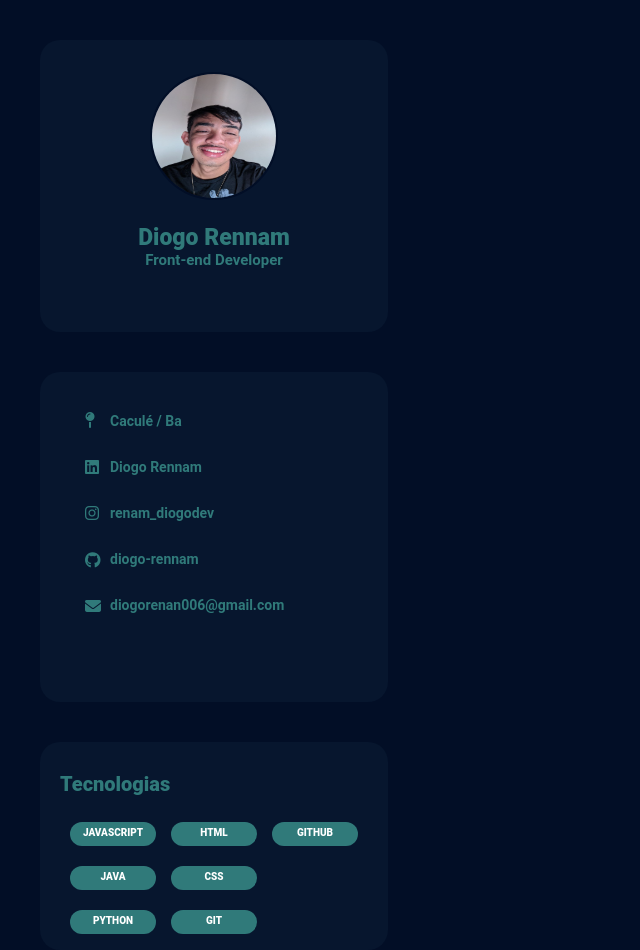
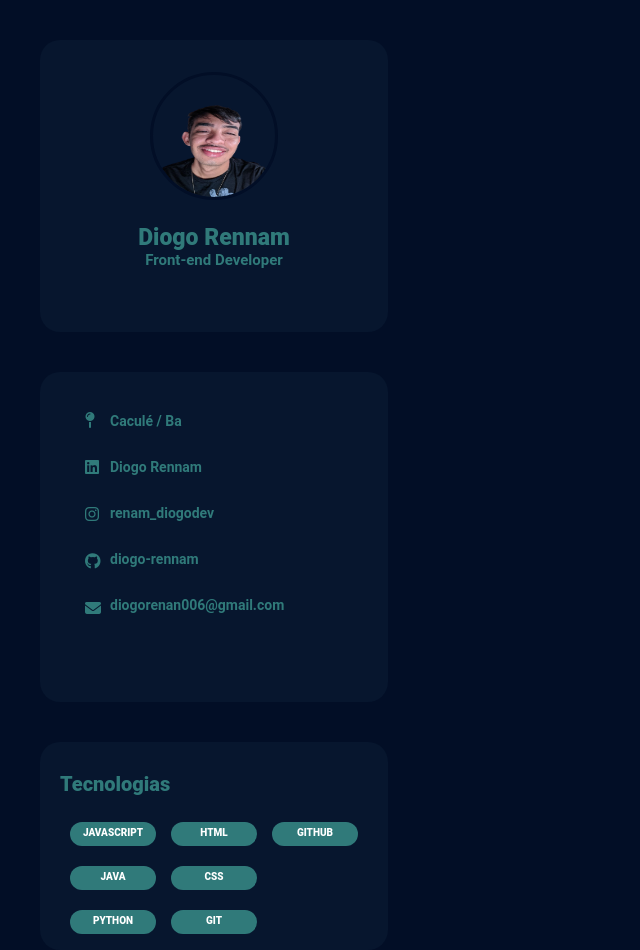
Before and after one commit to diogorennamdev/web-site-Diogo, a plain HTML site: page index.html in a window 1280 px wide. Shown: the whole page, without its empty margins (0-640 px from the left). Drawn offline with Linux system fonts and the light colour scheme.

Commit message:
update-img

```diff
--- a/index.html
+++ b/index.html
@@ -14,7 +14,7 @@
 </head>
 <header>
   <div class="container-header">
-    <img id="fotoDiogo" src="assets/DiogoRennam.jfif" alt="">
+    <img id="fotoDiogo" src="assets/DiogoRennam-.png" alt="">
     <h1>Diogo Rennam</h1>
     <h2>Front-end Developer</h2>
   </div>
--- a/style.css
+++ b/style.css
@@ -20,7 +20,7 @@ body {
     border-radius: 50%;
     width: 128px;
     height: 128px;
-    border: 2px solid var(----background-color----);
+    border: 3px solid var(----background-color----);
     margin-bottom: 20px;
     margin-top: 32px;
 }
@@ -91,7 +91,7 @@ body {
 .container-edereco-socials-icon i{
     display: flex;
     flex-direction: column;
-    margin-bottom: 30.5px;
+    margin-bottom: 30.9px;
     margin-left: 15px;
     color: var(----text-color----)
 }
```
Also changed, not shown: assets/DiogoRennam-.png (added), assets/DiogoRennam.jfif (deleted).
